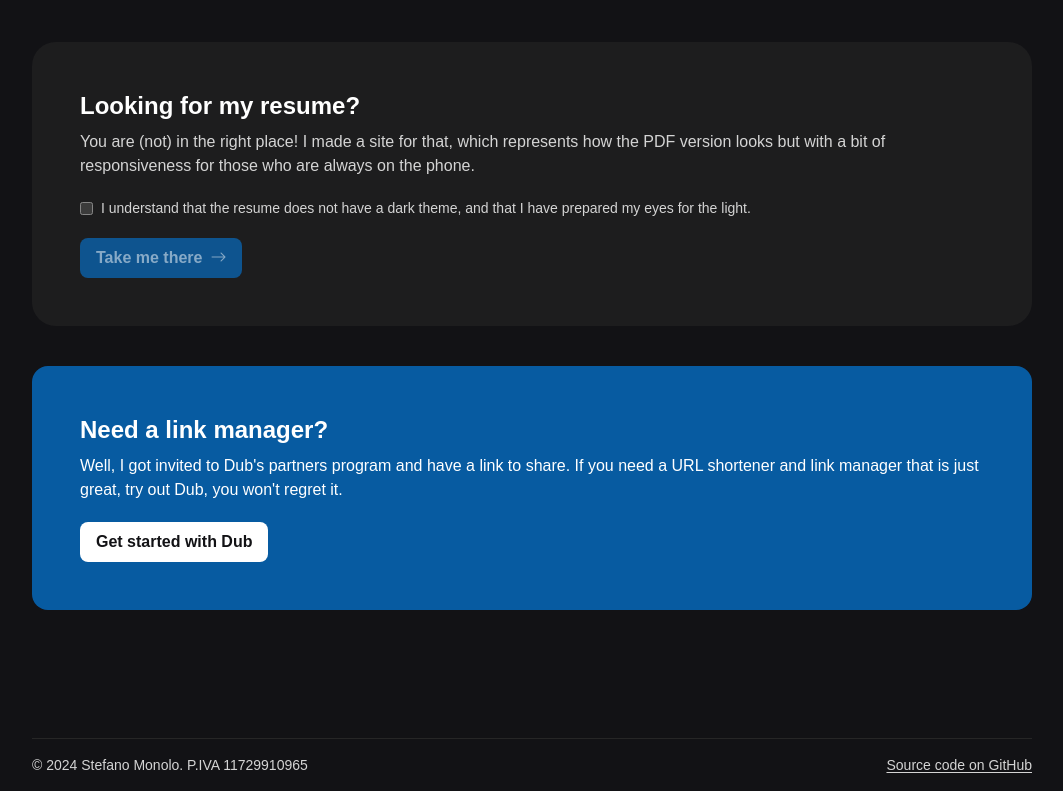
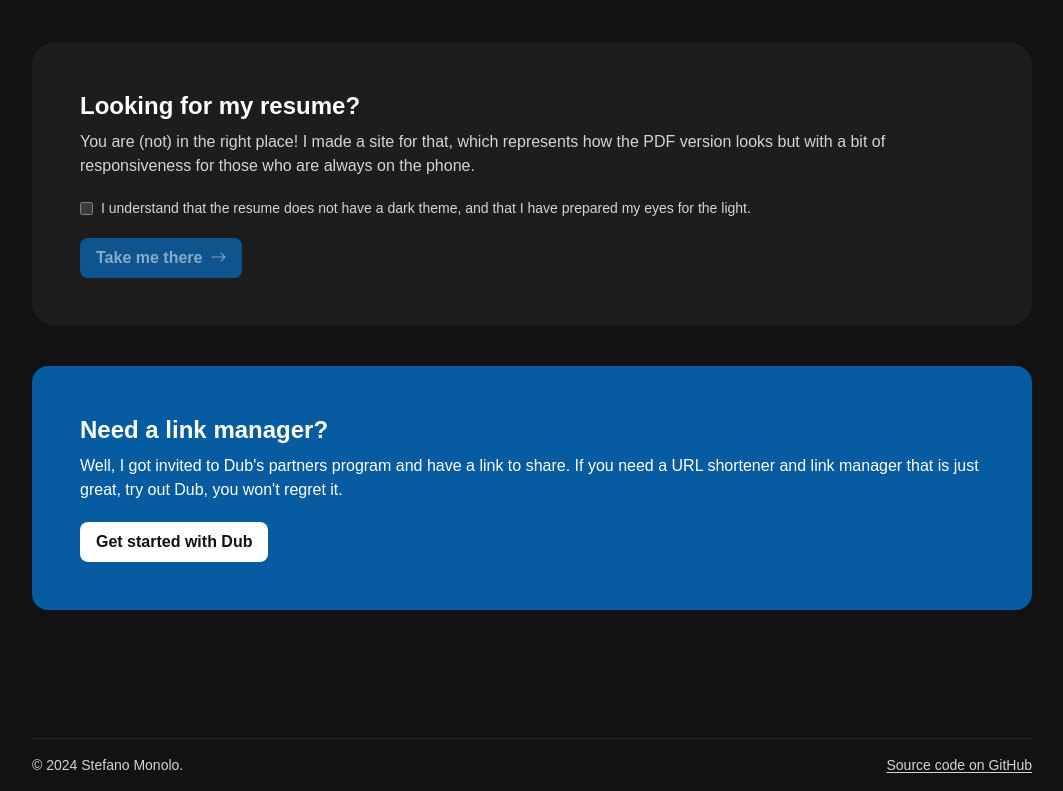
Before and after one commit to smonolo/mono-lo-repo, a Next.js app in the folder apps/website/: page / in a window 1280 px wide. Shown: the part 202-993 px from the top of the page, without its empty margins (108-1171 px from the left). Built offline with nearby package versions, Linux system fonts and the light colour scheme; a web font is replaced by a local one.

Commit message:
feat(website): remove vat number from footer

```diff
--- a/apps/website/components/layout/footer.tsx
+++ b/apps/website/components/layout/footer.tsx
@@ -4,7 +4,7 @@ export default function Footer() {
   return (
     <footer className="mx-auto flex w-full max-w-[1000px] flex-col items-center justify-between gap-x-5 gap-y-1 border-t border-neutral-800 px-5 py-4 md:flex-row lg:px-0">
       <span className="text-sm text-neutral-300">
-        © {new Date().getFullYear()} Stefano Monolo. P.IVA 11729910965
+        © {new Date().getFullYear()} Stefano Monolo.
       </span>
       <Link
         href="https://git.new/monorepo"
```
